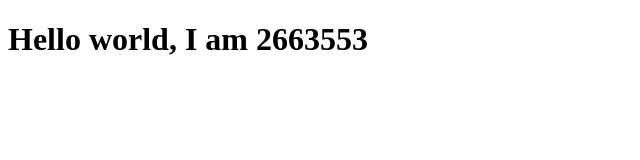
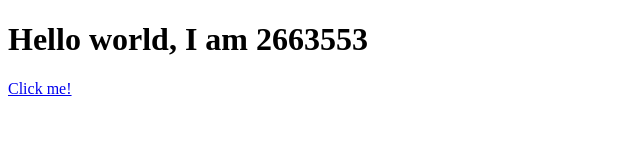
Before and after one commit to 123456kwanele/lab, a plain HTML site: page index.html in a window 1280 px wide. Shown: the full height of the page, 0-640 px from the left. Drawn offline with Linux system fonts and the light colour scheme.

Commit message:
Update index.html

```diff
--- a/index.html
+++ b/index.html
@@ -7,5 +7,6 @@
 </head>
 <body>
     <h1>Hello world, I am 2663553</h1>
+    <a href="2663553-lab2.html">Click me!</a>
 </body>
 </html>
```
